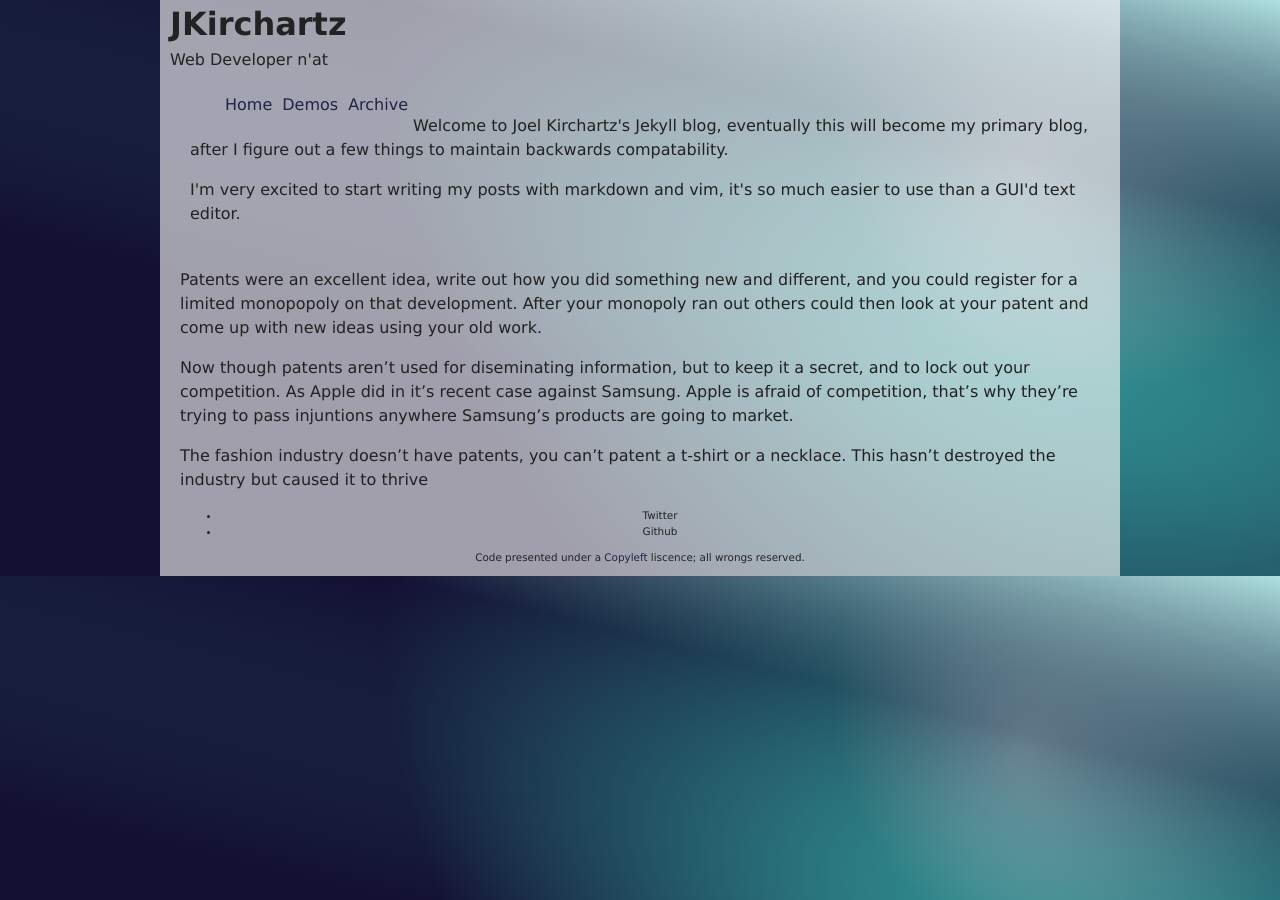
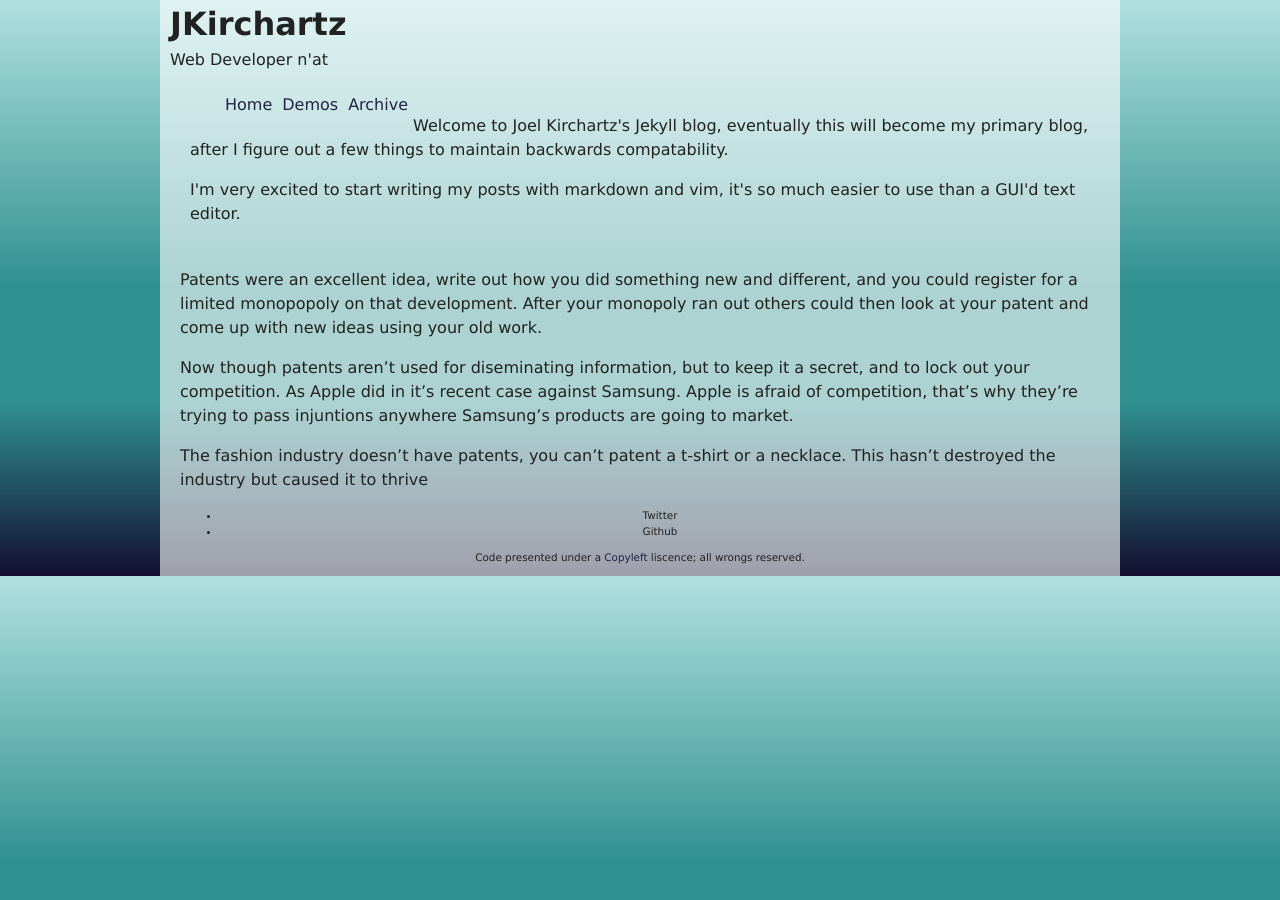
Before and after one commit to JKirchartz/jkirchartz.github.com, a Jekyll site: the page built from index.html, in a window 1280 px wide. Built offline with Jekyll 4.4.1, drawn with Linux system fonts in a browser that asks for light colours; Markdown is read by kramdown in place of the engine named in the settings.

Commit message:
remove svg, use css

```diff
--- a/css/style.css
+++ b/css/style.css
@@ -1,6 +1,13 @@
 body {
     font: 100%/1.5 "Lucida Grande", "Lucida Sans Unicode", "Lucida Sans", Verdana, Tahoma, sans-serif;
-    background: #b0e0e0 url('../images/gradient2.svg');
+    background: #b0e0e0; /* Old browsers */
+    background: -moz-linear-gradient(top, #b0e0e0 0%, #309090 50%, #309090 70%, #130f30 100%); /* FF3.6+ */
+    background: -webkit-gradient(linear, left top, left bottom, color-stop(0%,#b0e0e0), color-stop(50%,#309090), color-stop(70%,#309090), color-stop(100%,#130f30)); /* Chrome,Safari4+ */
+    background: -webkit-linear-gradient(top, #b0e0e0 0%,#309090 50%,#309090 70%,#130f30 100%); /* Chrome10+,Safari5.1+ */
+    background: -o-linear-gradient(top, #b0e0e0 0%,#309090 50%,#309090 70%,#130f30 100%); /* Opera 11.10+ */
+    background: -ms-linear-gradient(top, #b0e0e0 0%,#309090 50%,#309090 70%,#130f30 100%); /* IE10+ */
+    background: linear-gradient(to bottom, #b0e0e0 0%,#309090 50%,#309090 70%,#130f30 100%); /* W3C */
+    filter: progid:DXImageTransform.Microsoft.gradient( startColorstr='#b0e0e0', endColorstr='#130f30',GradientType=0 ); /* IE6-9 */
     color: #222;
     padding: 0;
     margin: 0;
```
Also changed, not shown: images/gradient2.svg (deleted).
